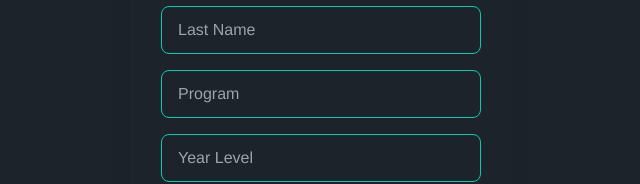
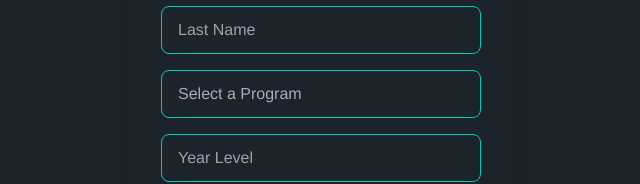
Before and after one commit to noturnachs/REACT_FORUM, a React (Vite) app: page /api/register in a window 1280 px wide. Shown: the part 360-544 px from the top of the page, without its empty margins (319-959 px from the left). Built offline with nearby package versions, Linux system fonts and the light colour scheme.

Commit message:
Update RegistrationForm.jsx

```diff
--- a/src/components/RegistrationForm.jsx
+++ b/src/components/RegistrationForm.jsx
@@ -192,14 +192,151 @@ const RegistrationForm = () => {
                 {/*  */}
 
                 <div className="mb-4">
-                  <input
-                    type="text"
+                  <select
                     name="program"
                     value={formData.program}
                     onChange={handleChange}
-                    placeholder="Program"
                     className="input input-bordered input-accent w-full max-w-xs"
-                  />
+                  >
+                    <option value="">Select a Program</option>
+                    <option value="Bachelor of Science in Architecture">
+                      Bachelor of Science in Architecture
+                    </option>
+                    <option value="Bachelor of Landscape Architecture">
+                      Bachelor of Landscape Architecture
+                    </option>
+                    <option value="Bachelor of Science in Interior Design">
+                      Bachelor of Science in Interior Design
+                    </option>
+                    <option value="Bachelor of Fine Arts major in Advertising Arts or Cinema">
+                      Bachelor of Fine Arts major in Advertising Arts or Cinema
+                    </option>
+                    <option value="Bachelor of Arts in Anthropology">
+                      Bachelor of Arts in Anthropology
+                    </option>
+                    <option value="Bachelor of Science in Biology">
+                      Bachelor of Science in Biology
+                    </option>
+                    <option value="Bachelor of Science in Marine Biology">
+                      Bachelor of Science in Marine Biology
+                    </option>
+                    <option value="Bachelor of Science in Chemistry">
+                      Bachelor of Science in Chemistry
+                    </option>
+                    <option value="Bachelor of Arts in English Language Studies">
+                      Bachelor of Arts in English Language Studies
+                    </option>
+                    <option value="Bachelor of Arts in Literary and Cultural Studies with Creative Writing">
+                      Bachelor of Arts in Literary and Cultural Studies with
+                      Creative Writing
+                    </option>
+                    <option value="Bachelor of Arts in Communication major in Media">
+                      Bachelor of Arts in Communication major in Media
+                    </option>
+                    <option value="Bachelor of Science in Computer Science">
+                      Bachelor of Science in Computer Science
+                    </option>
+                    <option value="Bachelor of Science in Information Systems">
+                      Bachelor of Science in Information Systems
+                    </option>
+                    <option value="Bachelor of Science in Information Technology">
+                      Bachelor of Science in Information Technology
+                    </option>
+                    <option value="Bachelor of Science in Applied Mathematics">
+                      Bachelor of Science in Applied Mathematics
+                    </option>
+                    <option value="Bachelor of Philosophy">
+                      Bachelor of Philosophy
+                    </option>
+                    <option value="Bachelor of Science in Applied Physics">
+                      Bachelor of Science in Applied Physics
+                    </option>
+                    <option value="Bachelor of Science in Psychology">
+                      Bachelor of Science in Psychology
+                    </option>
+                    <option value="Bachelor of Science in Nursing">
+                      Bachelor of Science in Nursing
+                    </option>
+                    <option value="Bachelor of Science in Nutrition and Dietetics">
+                      Bachelor of Science in Nutrition and Dietetics
+                    </option>
+                    <option value="Bachelor of Science in Pharmacy">
+                      Bachelor of Science in Pharmacy
+                    </option>
+                    <option value="Bachelor of Arts in Political Science major in International Relations and Foreign Service, Law and Policy Studies">
+                      Bachelor of Arts in Political Science major in
+                      International Relations and Foreign Service, Law and
+                      Policy Studies
+                    </option>
+                    <option value="Bachelor of Science in Accountancy">
+                      Bachelor of Science in Accountancy
+                    </option>
+                    <option value="Bachelor of Science in Management Accounting">
+                      Bachelor of Science in Management Accounting
+                    </option>
+                    <option value="Bachelor of Science in Business Administration major in Financial Management">
+                      Bachelor of Science in Business Administration major in
+                      Financial Management
+                    </option>
+                    <option value="Bachelor of Science in Business Administration major in Human Resource Management">
+                      Bachelor of Science in Business Administration major in
+                      Human Resource Management
+                    </option>
+                    <option value="Bachelor of Science in Business Administration major in Marketing Management">
+                      Bachelor of Science in Business Administration major in
+                      Marketing Management
+                    </option>
+                    <option value="Bachelor of Science in Business Administration major in Operations Management">
+                      Bachelor of Science in Business Administration major in
+                      Operations Management
+                    </option>
+                    <option value="Bachelor of Science in Entrepreneurship">
+                      Bachelor of Science in Entrepreneurship
+                    </option>
+                    <option value="Bachelor of Science in Economics">
+                      Bachelor of Science in Economics
+                    </option>
+                    <option value="Bachelor of Science in Hospitality Management">
+                      Bachelor of Science in Hospitality Management
+                    </option>
+                    <option value="Bachelor of Science in Tourism Management">
+                      Bachelor of Science in Tourism Management
+                    </option>
+                    <option value="Bachelor of Secondary Education major in Science">
+                      Bachelor of Secondary Education major in Science
+                    </option>
+                    <option value="Bachelor of Special Needs Education specialization in Early Childhood Education-Montessori Education">
+                      Bachelor of Special Needs Education specialization in
+                      Early Childhood Education-Montessori Education
+                    </option>
+                    <option value="Bachelor of Secondary Education major in Mathematics">
+                      Bachelor of Secondary Education major in Mathematics
+                    </option>
+                    <option value="Bachelor of Secondary Education major in Science">
+                      Bachelor of Secondary Education major in Science
+                    </option>
+                    <option value="Bachelor of Science in Chemical Engineering">
+                      Bachelor of Science in Chemical Engineering
+                    </option>
+                    <option value="Bachelor of Science in Civil Engineering">
+                      Bachelor of Science in Civil Engineering
+                    </option>
+                    <option value="Bachelor of Science in Computer Engineering">
+                      Bachelor of Science in Computer Engineering
+                    </option>
+                    <option value="Bachelor of Science in Electrical Engineering">
+                      Bachelor of Science in Electrical Engineering
+                    </option>
+                    <option value="Bachelor of Science in Electronics Engineering">
+                      Bachelor of Science in Electronics Engineering
+                    </option>
+                    <option value="Bachelor of Science in Industrial Engineering">
+                      Bachelor of Science in Industrial Engineering
+                    </option>
+                    <option value="Bachelor of Science in Mechanical Engineering">
+                      Bachelor of Science in Mechanical Engineering
+                    </option>
+                  </select>
                   {errors.program && (
                     <p className="text-red-500 text-xs mt-1">
                       {errors.program}
```
